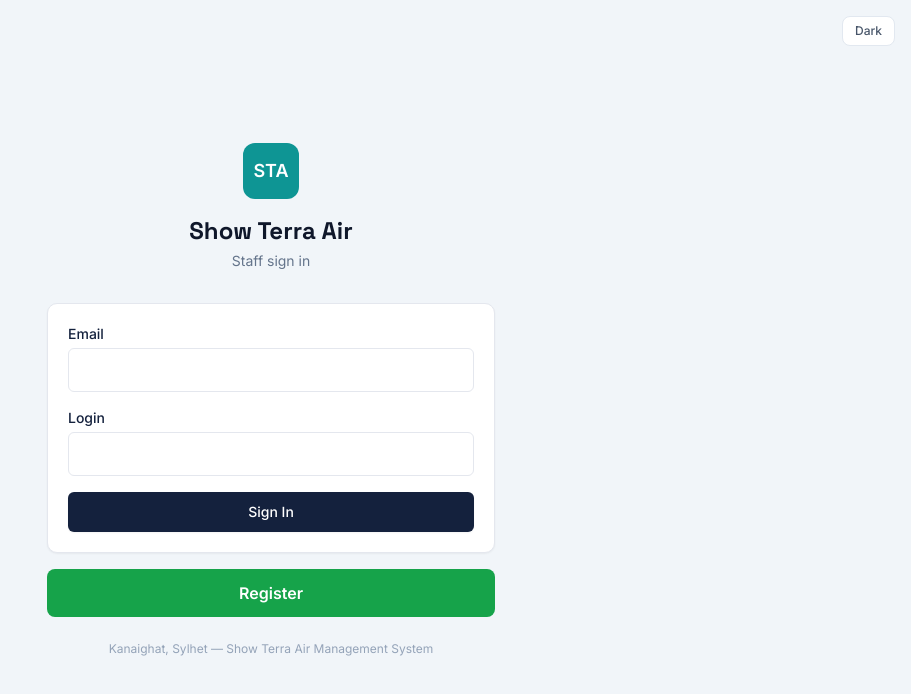
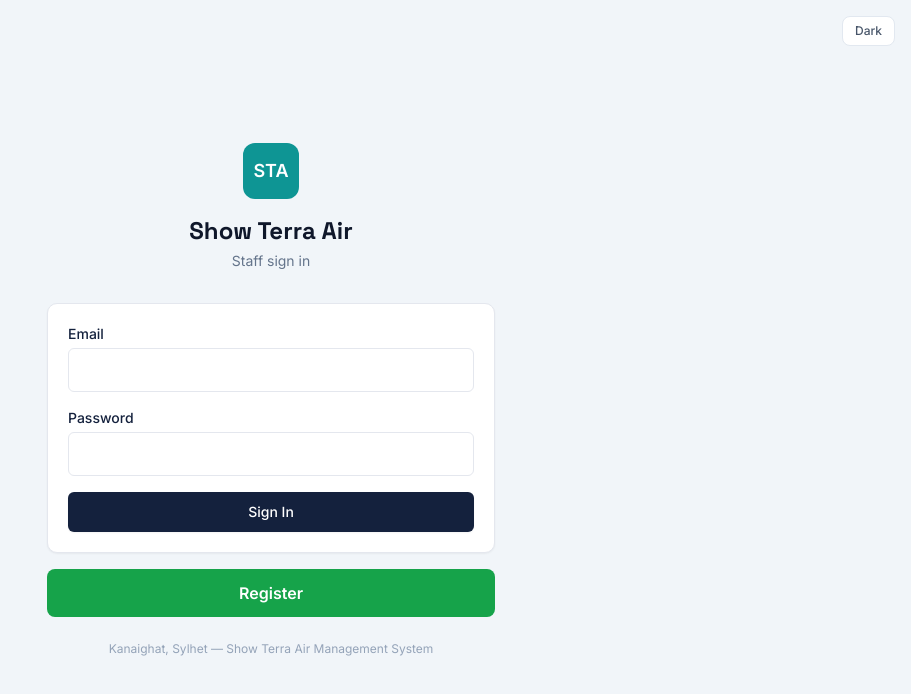
Before and after one commit to showterraair-rgb/showterraflight, a React (Vite) app in the folder frontend-admin/: page /login in a window 1280 px wide. Shown: the top 694 px of the page, without its empty margins (369-1280 px from the left). Built offline with nearby package versions, Linux system fonts and the light colour scheme; no server answers; the HTML template or start-up script is replaced by a standard one.

Commit message:
Keep Sign In and Register buttons

```diff
--- a/frontend-admin/src/pages/LoginPage.jsx
+++ b/frontend-admin/src/pages/LoginPage.jsx
@@ -10,7 +10,7 @@ import LoadingSpinner from '../components/common/LoadingSpinner';
 
 const passwordSchema = z.object({
   email: z.string().email('Enter a valid email'),
-  password: z.string().min(1, 'Login is required'),
+  password: z.string().min(1, 'Password is required'),
 });
 
 const otpRequestSchema = z.object({
@@ -59,7 +59,7 @@ export default function LoginPage() {
     return <Navigate to={location.state?.from?.pathname || '/dashboard'} replace />;
   }
 
-  const onLoginLogin = async (data) => {
+  const onPasswordLogin = async (data) => {
     setError('');
     setSubmitting(true);
     try {
@@ -130,13 +130,13 @@ export default function LoginPage() {
 
           {mode === 'password' ? (
 
-            <form onSubmit={passwordForm.handleSubmit(onLoginLogin)} className="space-y-4">
+            <form onSubmit={passwordForm.handleSubmit(onPasswordLogin)} className="space-y-4">
               <div>
                 <label className="mb-1 block text-sm font-medium">Email</label>
                 <input type="email" className="input-field" {...passwordForm.register('email')} />
               </div>
               <div>
-                <label className="mb-1 block text-sm font-medium">Login</label>
+                <label className="mb-1 block text-sm font-medium">Password</label>
                 <input type="password" className="input-field" {...passwordForm.register('password')} />
               </div>
               <button type="submit" disabled={submitting} className="btn-primary w-full">{submitting ? 'Signing in…' : 'Sign In'}</button>
```
